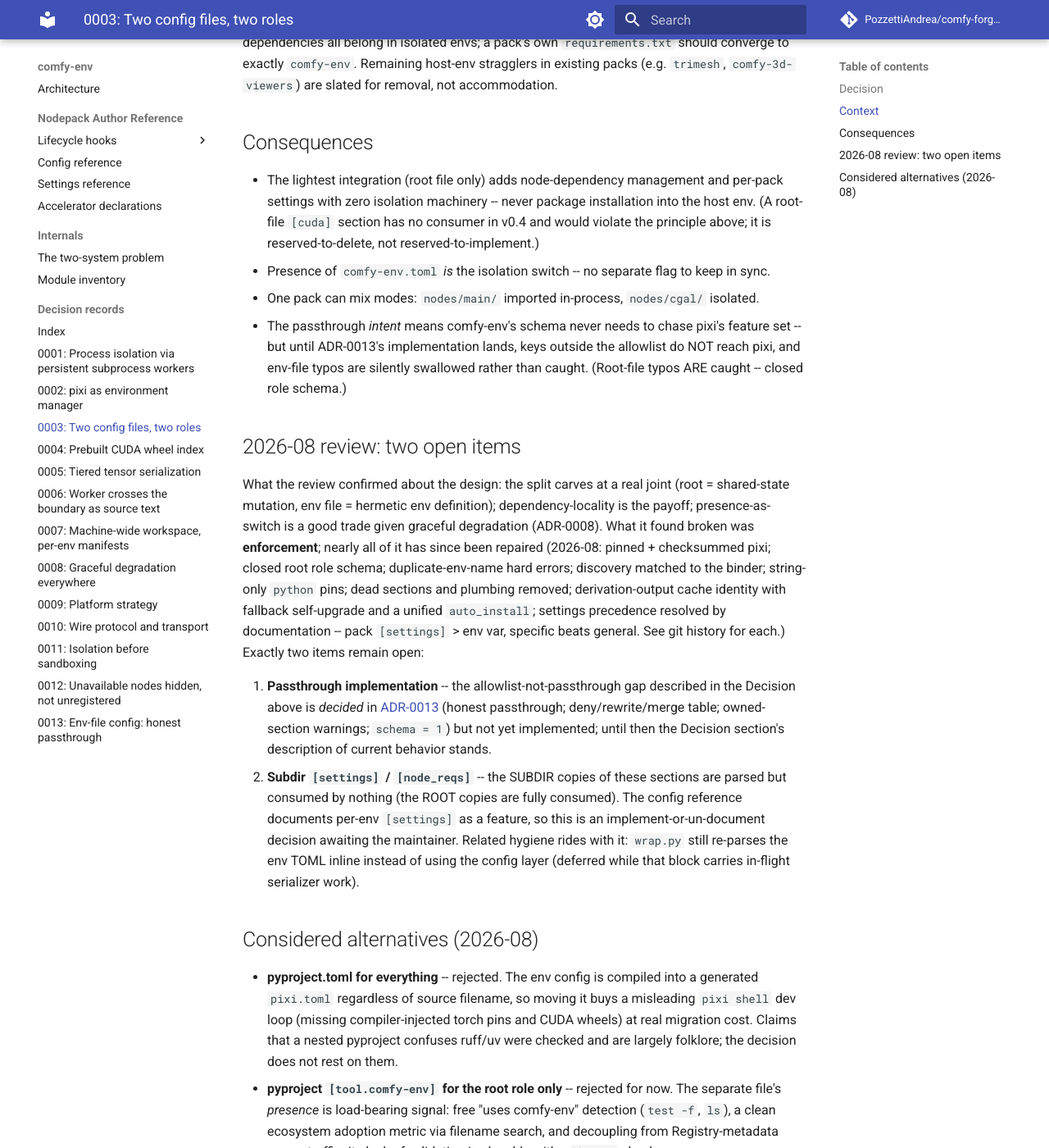
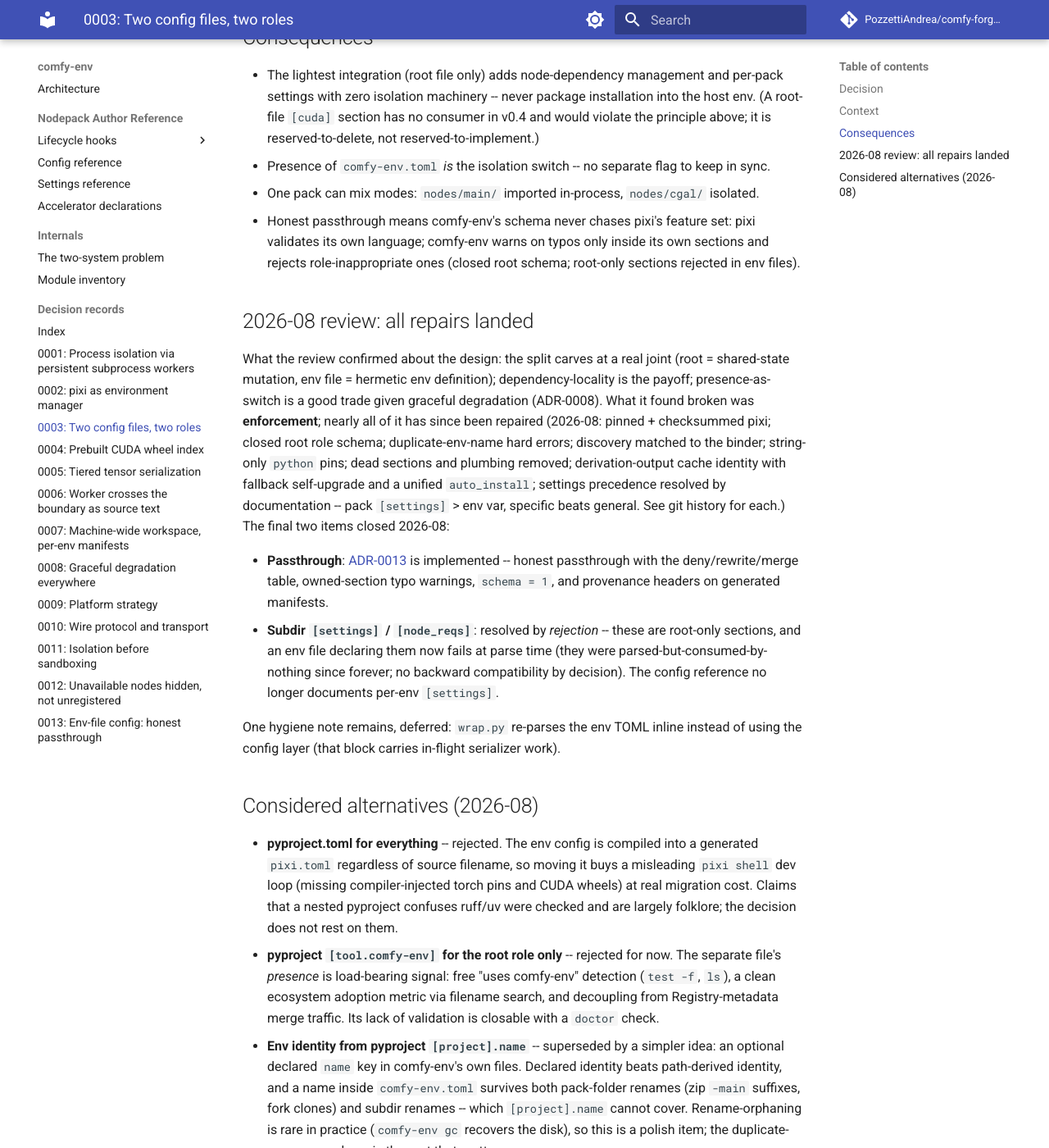
Before and after one commit to Comfy-Forge/comfy-forge-docs, an MkDocs documentation site: the page built from docs/comfy-env/adr/0003-two-config-files-with-two-roles.md, in a window 1280 px wide and 1400 px high, scrolled down 1466 px. Shown: the whole window at 82% size. Built offline with MkDocs 1.6.1 and Material for MkDocs 9.7.7, drawn with Linux system fonts in a browser that asks for light colours; comment, search, counter and statistics services are not loaded; some of the changed text lies outside the part shown.

Commit message:
ADR-0003/0013/config: passthrough implemented, subdir root-only sections rejected -- all review repairs landed
Co-Authored-By: Claude Fable 5 <noreply@anthropic.com>

```diff
--- a/docs/comfy-env/adr/0003-two-config-files-with-two-roles.md
+++ b/docs/comfy-env/adr/0003-two-config-files-with-two-roles.md
@@ -1,8 +1,8 @@
 # ADR-0003: Two config files, two roles
 
 **Status:** accepted; adversarially reviewed 2026-08 (two independent
-reviewers + debate) -- verdict **sound-with-repairs**. The repairs have
-since landed except two open items (recorded below); the factoring stands.
+reviewers + debate) -- verdict **sound-with-repairs**. All review repairs
+have since landed (summary below); the factoring stands.
 
 ## Decision
 
@@ -33,17 +33,12 @@ Two files with sharply separated roles:
   `<plugin>-<subdir>`, `ComfyUI-` prefix stripped, lowercased
   (`environment/cache.py:get_env_name`).
 
-Parsing (`config/__init__.py`) treats unknown TOML keys as **passthrough in
-intent**: they are collected rather than rejected. In the v0.4
-implementation, however, the manifest generator copies only an **allowlist**
-into the per-env `pixi.toml` -- `[dependencies]`, `[pypi-dependencies]`,
-`[target.*]`, `[pypi-options]`, `[system-requirements]`, and
-`workspace.channels` (`toml_generator.py:263-310, 630`). Anything else --
-`[tasks]`, `[activation]` (the generator emits its own), any typo'd table --
-is **silently dropped**. That gap between intent and implementation is
-decided in [ADR-0013](0013-env-file-passthrough-contract.md) (honest
-passthrough with a compiler-owned deny/rewrite/merge table); until that
-lands, this paragraph describes the shipping behavior.
+Parsing (`config/__init__.py`) treats unknown TOML keys as **honest
+passthrough** ([ADR-0013](0013-env-file-passthrough-contract.md),
+implemented 2026-08): every table comfy-env does not own is forwarded
+verbatim into the generated `pixi.toml`, where the pinned pixi validates
+its own language. The compiler-owned exceptions (deny/rewrite/merge) and
+the owned-section typo warnings are specified in ADR-0013.
 The `[cuda]` section triggers wheel resolution
 ([ADR-0004](0004-prebuilt-cuda-wheel-index.md)); `[settings]` allows
 per-node overrides of feature flags via `SETTINGS_KEY_MAP`.
@@ -76,13 +71,12 @@ exactly `comfy-env`. Remaining host-env stragglers in existing packs (e.g.
   to keep in sync.
 - One pack can mix modes: `nodes/main/` imported in-process, `nodes/cgal/`
   isolated.
-- The passthrough *intent* means comfy-env's schema never needs to chase
-  pixi's feature set -- but until ADR-0013's implementation lands, keys
-  outside the allowlist do NOT reach pixi, and env-file typos are silently
-  swallowed rather than caught. (Root-file typos ARE caught -- closed role
-  schema.)
+- Honest passthrough means comfy-env's schema never chases pixi's feature
+  set: pixi validates its own language; comfy-env warns on typos only
+  inside its own sections and rejects role-inappropriate ones (closed root
+  schema; root-only sections rejected in env files).
 
-## 2026-08 review: two open items
+## 2026-08 review: all repairs landed
 
 What the review confirmed about the design: the split carves at a real
 joint (root = shared-state mutation, env file = hermetic env definition);
@@ -94,21 +88,21 @@ matched to the binder; string-only `python` pins; dead sections and
 plumbing removed; derivation-output cache identity with fallback
 self-upgrade and a unified `auto_install`; settings precedence resolved by
 documentation -- pack `[settings]` > env var, specific beats general. See
-git history for each.) Exactly two items remain open:
+git history for each.) The final two items closed 2026-08:
 
-1. **Passthrough implementation** -- the allowlist-not-passthrough gap
-   described in the Decision above is *decided* in
-   [ADR-0013](0013-env-file-passthrough-contract.md) (honest passthrough;
-   deny/rewrite/merge table; owned-section warnings; `schema = 1`) but not
-   yet implemented; until then the Decision section's description of
-   current behavior stands.
-2. **Subdir `[settings]` / `[node_reqs]`** -- the SUBDIR copies of these
-   sections are parsed but consumed by nothing (the ROOT copies are fully
-   consumed). The config reference documents per-env `[settings]` as a
-   feature, so this is an implement-or-un-document decision awaiting the
-   maintainer. Related hygiene rides with it: `wrap.py` still re-parses
-   the env TOML inline instead of using the config layer (deferred while
-   that block carries in-flight serializer work).
+- **Passthrough**: [ADR-0013](0013-env-file-passthrough-contract.md) is
+  implemented -- honest passthrough with the deny/rewrite/merge table,
+  owned-section typo warnings, `schema = 1`, and provenance headers on
+  generated manifests.
+- **Subdir `[settings]` / `[node_reqs]`**: resolved by *rejection* -- these
+  are root-only sections, and an env file declaring them now fails at
+  parse time (they were parsed-but-consumed-by-nothing since forever; no
+  backward compatibility by decision). The config reference no longer
+  documents per-env `[settings]`.
+
+One hygiene note remains, deferred: `wrap.py` re-parses the env TOML
+inline instead of using the config layer (that block carries in-flight
+serializer work).
 
 ## Considered alternatives (2026-08)
 
```
Also changed, not shown: docs/comfy-env/adr/0013-env-file-passthrough-contract.md (+2 -2 lines), docs/comfy-env/config.md (+14 -11 lines).
